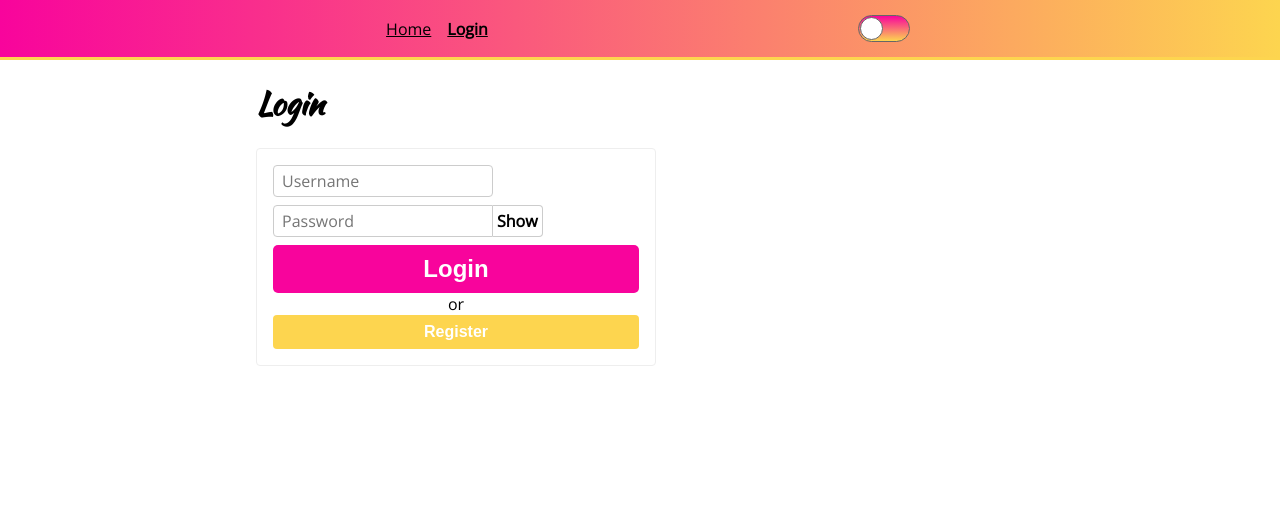
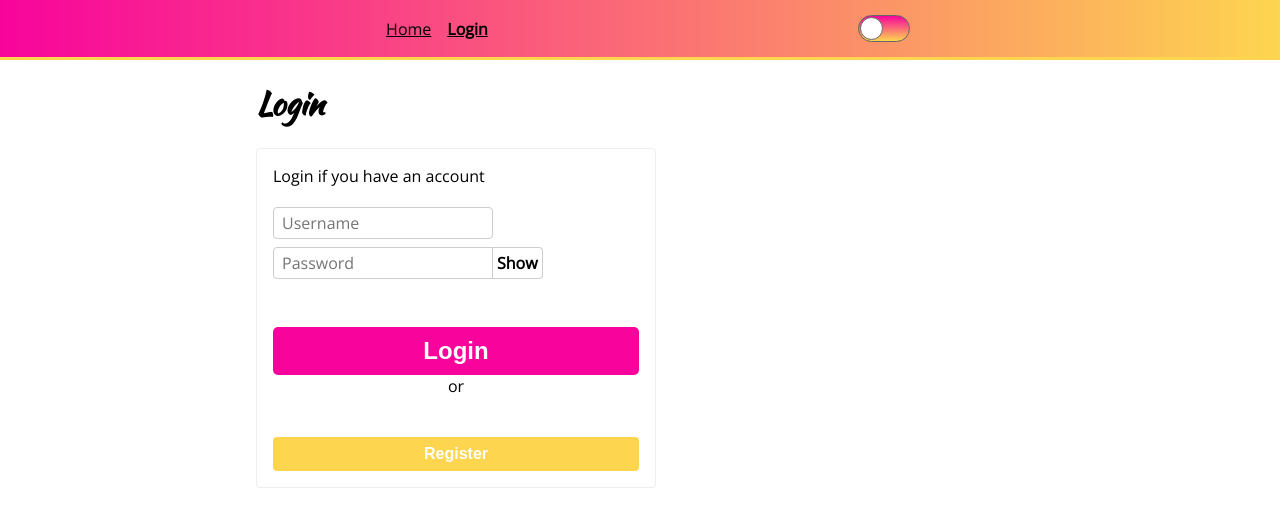
Before and after one commit to nghilevi/react-lab, a React (Create React App) app in the folder styled-component-lab/: page /login in a window 1280 px wide. Shown: the top 526 px of the page. Built offline with nearby package versions, Linux system fonts and the light colour scheme.

Commit message:
ref styled component within another styled component

```diff
--- a/styled-component-lab/src/components/App.js
+++ b/styled-component-lab/src/components/App.js
@@ -10,10 +10,10 @@ import DarkTheme from 'components/themes/dark'
 
 const GlobalStyle = createGlobalStyle`
   body{
-    background: white;
+    background: ${p => p.theme.bodyBackgroundColor};
     min-height: 100vh;
     margin: 0;
-    color: black;
+    color: ${p => p.theme.bodyFontColor};
     font-family: 'Kaushan Script';
   }
 `
--- a/styled-component-lab/src/components/common/Header.js
+++ b/styled-component-lab/src/components/common/Header.js
@@ -27,6 +27,7 @@ const Menu = styled.nav`
     box-sizing: border-box;
     background-color: white;
     border-bottom: 3px solid #fdd54f;
+    background: ${p => p.theme.bodyBackgroundColor};;
 
     @media (min-width: 768px){
         display: flex;
@@ -56,7 +57,7 @@ const StyledLink = styled(Link)`
     box-sizing: border-box;
     margin: auto 0;
     font-weight: ${p => p.isActive ? 'bold' : 'normal'};
-    color: black
+    color: ${p => p.theme.bodyFontColor};
 `
 
 const MobileMenuIcon = styled.div`
@@ -67,7 +68,7 @@ const MobileMenuIcon = styled.div`
 
     >div{
         height: 3px;
-        background: black;
+        background: ${p => p.theme.bodyFontColor};;
         margin: 5px 0;
         width: 100%;
     }
--- a/styled-component-lab/src/components/pages/Login.js
+++ b/styled-component-lab/src/components/pages/Login.js
@@ -15,6 +15,15 @@ const Form = styled.form`
     .alt-text{
         text-align: center;
     }
+
+    >${Button}{ // ref direct child component
+        margin-top: 40px;
+    }
+
+    >${Input}{
+        margin-top: 20px;
+    }
+
 `
 
 let timeout;
@@ -60,6 +69,7 @@ export default function Login(){
             <Form onSubmit={handleSubmit}>
                 {loading ? <Spinner/> :
                 <>
+                    <span>Login if you have an account</span>
                     <Input
                         value={formFields.username}
                         onChange={handleInputChange}
--- a/styled-component-lab/src/components/themes/dark.js
+++ b/styled-component-lab/src/components/themes/dark.js
@@ -1,7 +1,9 @@
 const theme = {
     id: 'dark',
     primaryColor: 'black',
-    secondaryColor: 'midnightblue'
+    secondaryColor: 'midnightblue',
+    bodyBackgroundColor: 'black',
+    bodyFontColor: 'white'
 }
 
 export default theme;
--- a/styled-component-lab/src/components/themes/light.js
+++ b/styled-component-lab/src/components/themes/light.js
@@ -1,7 +1,9 @@
 const theme = {
     id: 'light',
     primaryColor: '#f8049c',
-    secondaryColor: '#fdd54f'
+    secondaryColor: '#fdd54f',
+    bodyBackgroundColor: 'white',
+    bodyFontColor: 'black'
 }
 
 export default theme;
```
